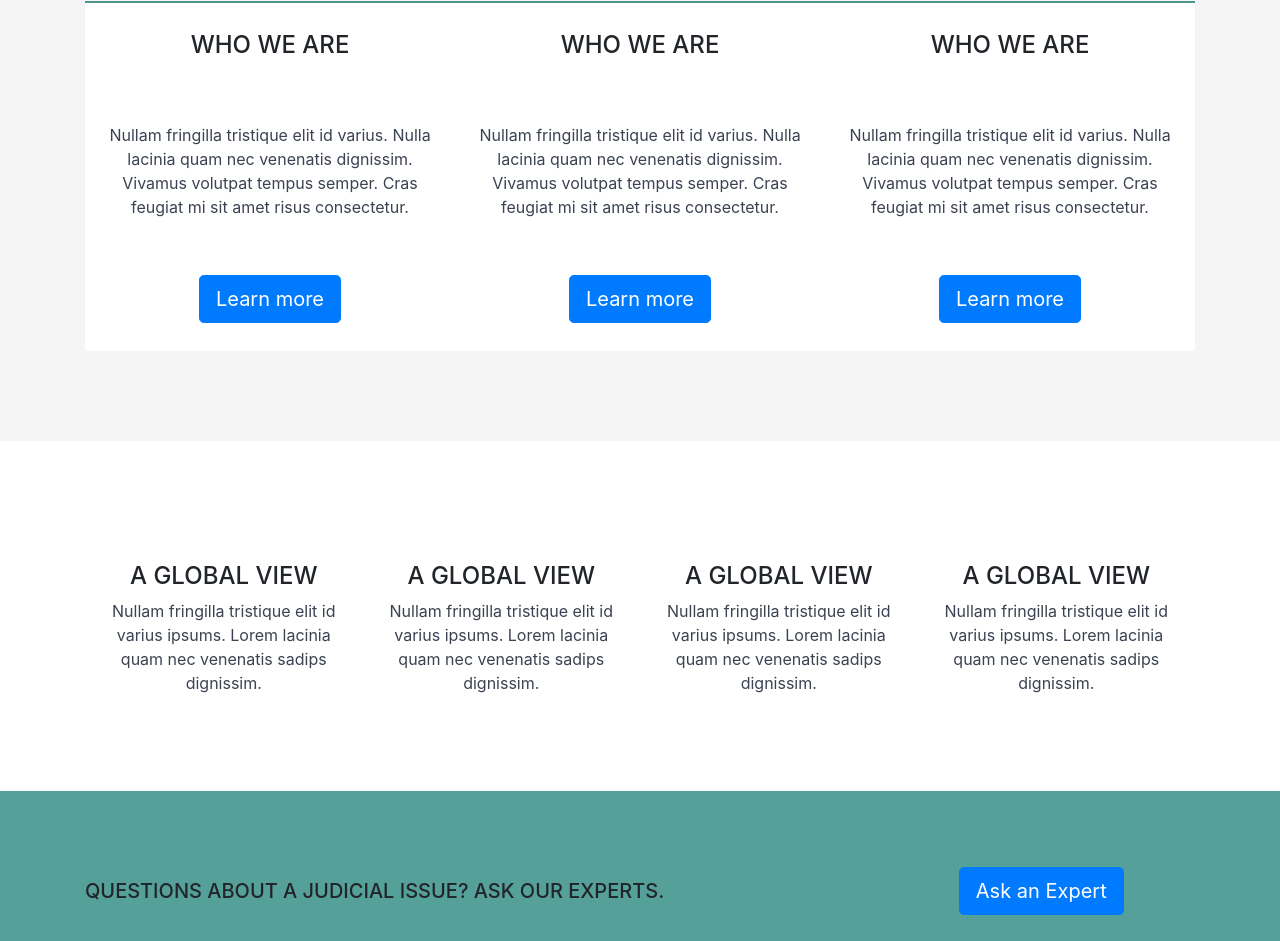
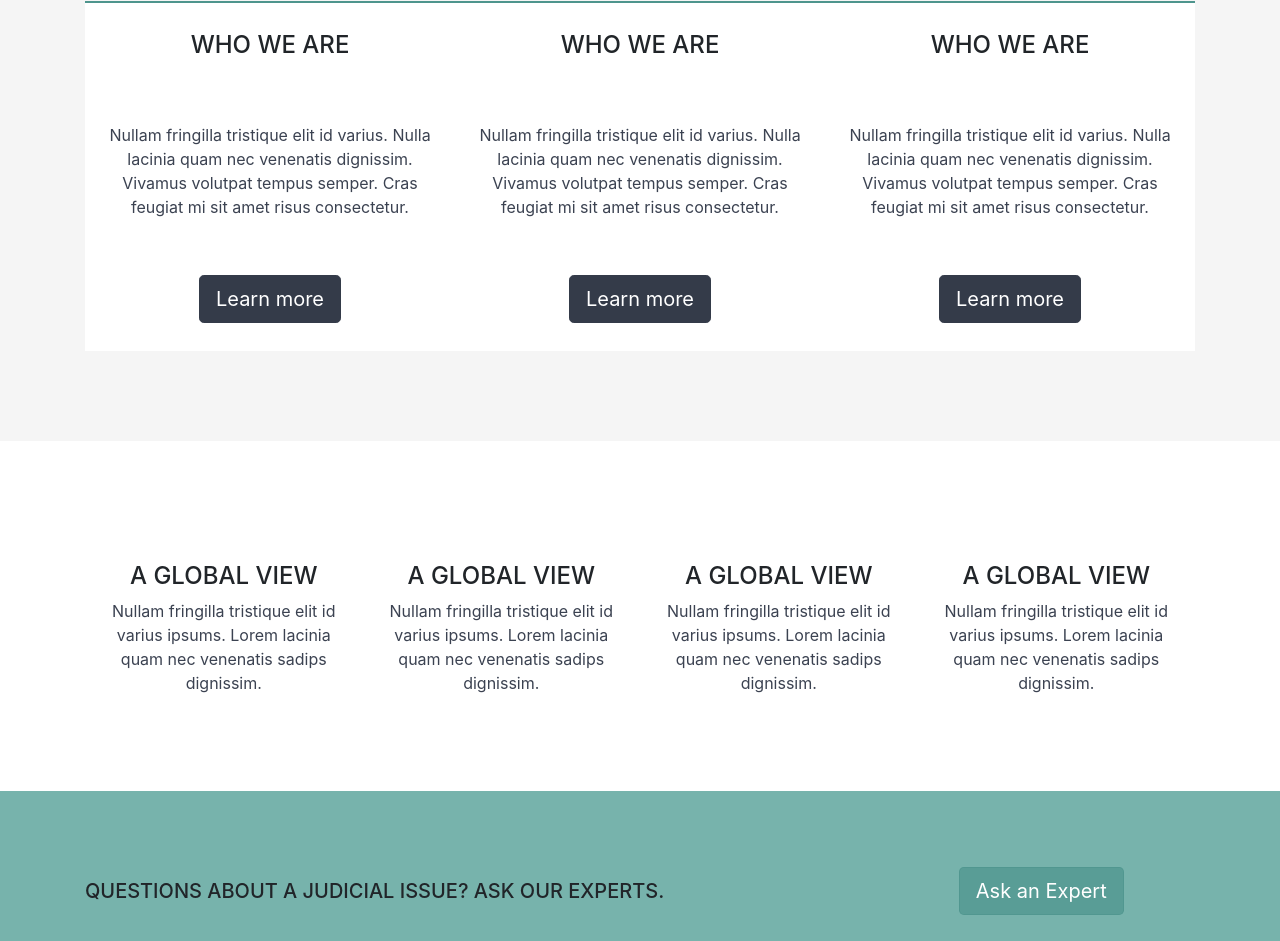
Before and after one commit to DavideGit991/proj-html-vuejs, a plain HTML site: page index.html in a window 1280 px wide. Shown: the part 859-1800 px from the top of the page. Drawn offline with nearby package versions, Linux system fonts and the light colour scheme; files whose address does not match are found by name.

Commit message:
aggiunte modifiche layout sui btn

```diff
--- a/css/main.css
+++ b/css/main.css
@@ -32,6 +32,22 @@ img{
   /* border: 1px solid yellow; */
   min-height: 50px;
 }
+#btn-black{
+  border-color: rgb(52, 59, 73);
+  background-color: rgb(52, 59, 73)
+}
+#btn-black:hover{
+  border-color:  rgb(78, 149, 141);
+  background-color:  rgb(78, 149, 141);
+}
+#btn-green{
+  border-color: rgb(78, 149, 141,0.7);
+  background-color: rgb(78, 149, 141,0.7);
+}
+#btn-green:hover{
+  border-color: rgb(78, 149, 141,1);
+  background-color: rgb(78, 149, 141,1);
+}
 /* proprietà header */
 
 /* proprietà mini nav */
@@ -62,7 +78,7 @@ img{
 
 /* proprietà sez3 */
 .sez-3{
-  background-color: rgb(85, 160, 152);
+  background-color: rgb(85, 160, 152,0.8);
   height: 200px;
 }
 
--- a/index.html
+++ b/index.html
@@ -73,7 +73,7 @@
               <div class="paragrafo">
                 <p>Nullam fringilla tristique elit id varius. Nulla lacinia quam nec venenatis dignissim. Vivamus volutpat tempus semper. Cras feugiat mi sit amet risus consectetur.</p>
               </div>
-              <button type="button" class="btn btn-primary btn-lg">Learn more</button>
+              <button type="button" id="btn-black" class="btn btn-primary btn-lg">Learn more</button>
             </div>
 
             <div class="col d-flex flex-column justify-content-around align-items-center">
@@ -83,7 +83,7 @@
               <div class="paragrafo">
                 <p>Nullam fringilla tristique elit id varius. Nulla lacinia quam nec venenatis dignissim. Vivamus volutpat tempus semper. Cras feugiat mi sit amet risus consectetur.</p>
               </div>
-              <button type="button" class="btn btn-primary btn-lg">Learn more</button>
+              <button type="button" id="btn-black" class="btn btn-primary btn-lg">Learn more</button>
 
             </div>
 
@@ -94,7 +94,7 @@
               <div class="paragrafo">
                 <p>Nullam fringilla tristique elit id varius. Nulla lacinia quam nec venenatis dignissim. Vivamus volutpat tempus semper. Cras feugiat mi sit amet risus consectetur.</p>
               </div>
-              <button type="button" class="btn btn-primary btn-lg">Learn more</button>
+              <button type="button"  id="btn-black" class="btn btn-primary btn-lg">Learn more</button>
 
             </div>
 
@@ -168,7 +168,7 @@
               <h5>QUESTIONS ABOUT A JUDICIAL ISSUE? ASK OUR EXPERTS.</h5>
             </div>
             <div class="col-3 d-flex justify-content-center align-items-center">
-              <button type="button" name="button" class="btn btn-primary btn-lg">Ask an Expert</button>
+              <button type="button" name="button" id="btn-green" class="btn btn-primary btn-lg">Ask an Expert</button>
             </div>
           </div>
         </div>
@@ -342,19 +342,18 @@
       </section>
 
       <!-- sezione 7 -->
-
-        <section class="sez-7 d-flex justify-content-center align-items-center">
+      <section class="sez-7 d-flex justify-content-center align-items-center">
           <div class="container d-flex justify-content-center">
           <div class="row info-sez-7">
-            <div id="white" class="col p-2 d-flex flex-column justify-content-around align-items-center">
+            <div  class="col p-2 d-flex flex-column justify-content-around align-items-center">
               <div class="title">
-                <h5>LET’S WORK TOGETHER</h5>
+                <h5 id="white">LET’S WORK TOGETHER</h5>
               </div>
               <div class="hr">
 
               </div>
-              <p>“We have worked with Avada Law for the past 15 years. As we have grown and evolved, what I have valued most about our relationship is that Avada Law know us and our business.”</p>
-              <button type="button" name="button" class="btn btn-primary btn-lg"> MAKE ENQUIRY</button>
+              <p id="white">“We have worked with Avada Law for the past 15 years. As we have grown and evolved, what I have valued most about our relationship is that Avada Law know us and our business.”</p>
+              <button type="button" name="button" id="btn-green" class="btn btn-primary btn-lg"> MAKE ENQUIRY</button>
             </div>
           </div>
           </div>
```
